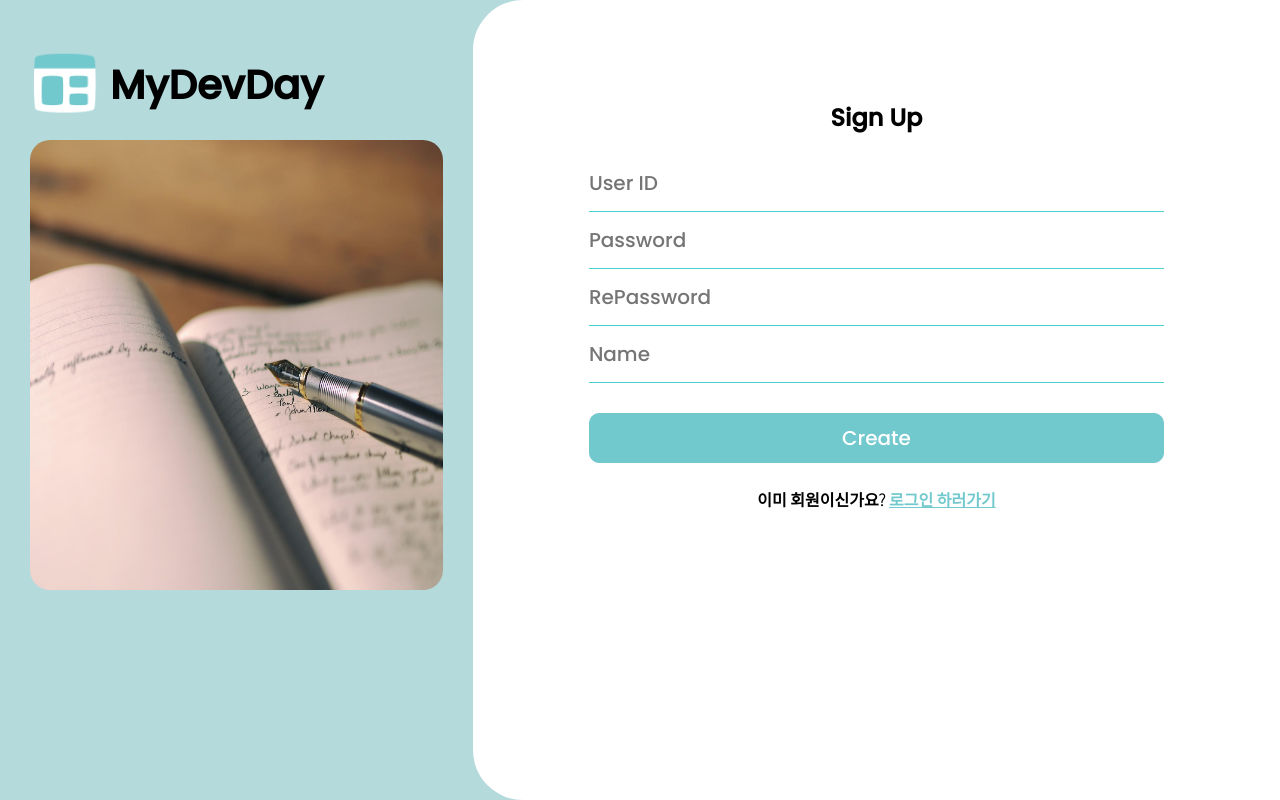
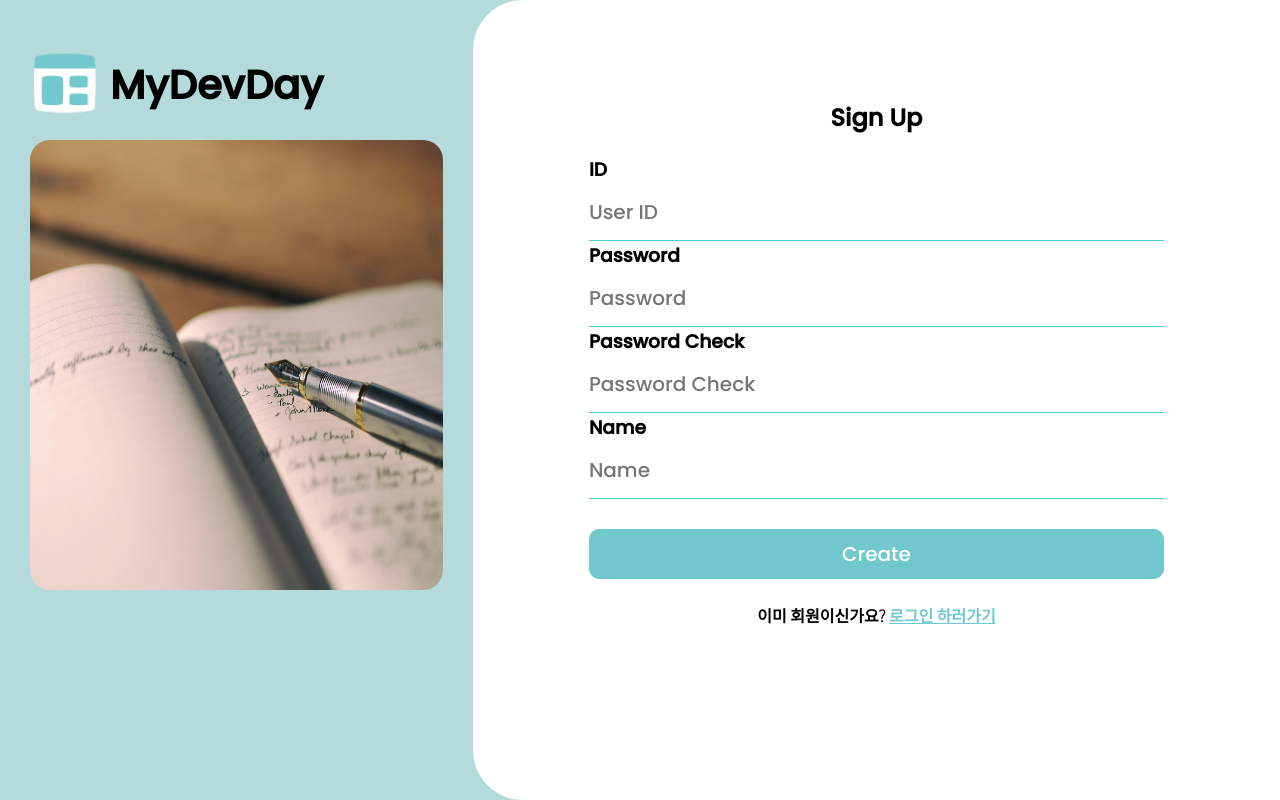
Before and after one commit to njw9108/MyDevDay, a Flask app: page /user/signup in a window 1280 px wide. Run offline with Flask 2, Linux system fonts and the light colour scheme.

Commit message:
회원가입 폼 디자인 일부 수정 미 입력시 경고문구 생성

```diff
--- a/static/css/User/signup.css
+++ b/static/css/User/signup.css
@@ -81,6 +81,7 @@
     width: 75%;
 }
 
+
 .inputBox > input {
     border: white;
     border-bottom: mediumturquoise 1px solid;
@@ -88,6 +89,12 @@
     line-height: 280%;
     font-weight: 400;
     font-size: 20px;
+}
+
+.error {
+    color: red;
+    font-size: 13px;
+    font-family: 'Noto Sans KR', sans-serif;
 }
 
 #saveBtn {
--- a/templates/User/signup.html
+++ b/templates/User/signup.html
@@ -13,11 +13,7 @@
     <title>MyDevDay | signup</title>
     <!--    css-->
     <link rel="stylesheet" href="/static/css/User/signup.css">
-    <script>
-        $(document).ready(function () {
-        });
 
-    </script>
 </head>
 
 <body>
@@ -32,10 +28,14 @@
     <div class="signForm">
         <h2 id="inputTitle">Sign Up</h2>
         <div class="inputBox">
-            <input id="idInput" type="text" placeholder="User ID" required>
-            <input id="pwInput" type="password" placeholder="Password">
-            <input id="repwInput" type="password" placeholder="RePassword">
-            <input id="nameInput" type="text" placeholder="Name">
+            <h3 id="inid">ID<span class="error idError"></span></h3>
+            <input id="idInput" type="text" placeholder="User ID" maxlength="10">
+            <h3 id="inid">Password<span class="error pwError"></span></h3>
+            <input id="pwInput" type="password" placeholder="Password" maxlength="10">
+            <h3 id="inid">Password Check<span class="error repwError"></span></h3>
+            <input id="repwInput" type="password" placeholder="Password Check" maxlength="10">
+            <h3 id="inid">Name<span class="error nameError"></span></h3>
+            <input id="nameInput" type="text" placeholder="Name" maxlength="10">
             <!--            <input id="emailInput" type="text" placeholder="Email Address">-->
             <!--            <input id="goalInput" type="text" placeholder="My Goal">-->
             <button id="saveBtn" onclick="create()">Create</button>
@@ -45,6 +45,38 @@
         </div>
     </div>
 </div>
+
+<script>
+    $(document).ready(function () {
+    });
+
+
+    let id = $("#idInput")
+    let pw = $("#pwInput")
+    let repw = $("#repwInput")
+    let name = $("#nameInput")
+
+    function create() {
+        let inputlist = [id, pw, repw, name]
+        let errorlist = [$(".idError"), $(".pwError"), $(".repwError"), $(".nameError")]
+
+        for (let i = 0; i < inputlist.length; i++) {
+            if (inputlist[i].val() == "") {
+                inputlist[i].focus()
+                errorlist[i].text(" 입력해주세요")
+                return false;
+            } else {
+                errorlist[i].text("")
+            }
+        }
+
+        if (repw.val() != pw.val()) {
+            alert("비밀번호가 일치 하지 않습니다.")
+            return false;
+        }
+        alert("이상없음")
+    }
+</script>
 </body>
 
 </html>
```
